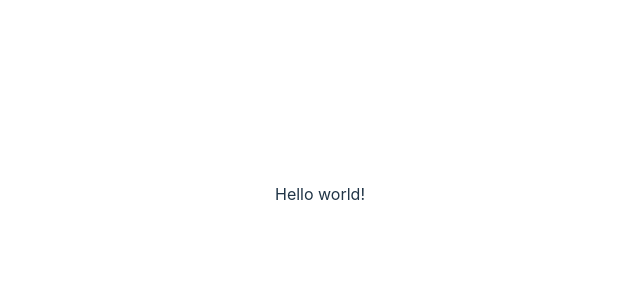
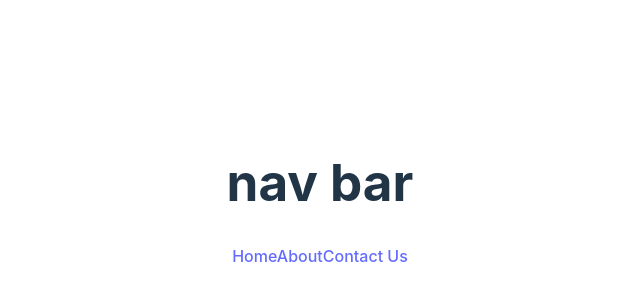
Before and after one commit to sadek1999/introdaction-to-react-router, a React (Vite) app: page / in a window 1280 px wide. Shown: the part 206-506 px from the top of the page, without its empty margins (320-960 px from the left). Built offline with nearby package versions, Linux system fonts and the light colour scheme.

Commit message:
add the code

```diff
--- /dev/null
+++ b/src/assets/components/Head/Head.jsx
@@ -0,0 +1,18 @@
+
+
+const Head = () => {
+    return (
+        <div>
+           <h1>nav bar</h1>
+
+             <nav>
+             <a href="/">Home</a>
+                <a href="/about">About</a>
+                <a href="/contact">Contact Us</a>
+                </nav>
+
+        </div>
+    );
+};
+
+export default Head;
--- a/src/main.jsx
+++ b/src/main.jsx
@@ -6,11 +6,12 @@ import {
   createBrowserRouter,
   RouterProvider,
 } from "react-router-dom";
+import Head from './assets/components/Head/Head.jsx';
 
 const router = createBrowserRouter([
   {
     path: "/",
-    element: <div>Hello world!</div>,
+    element:<Head></Head>,
   },
   {
     path:"/about",
```
